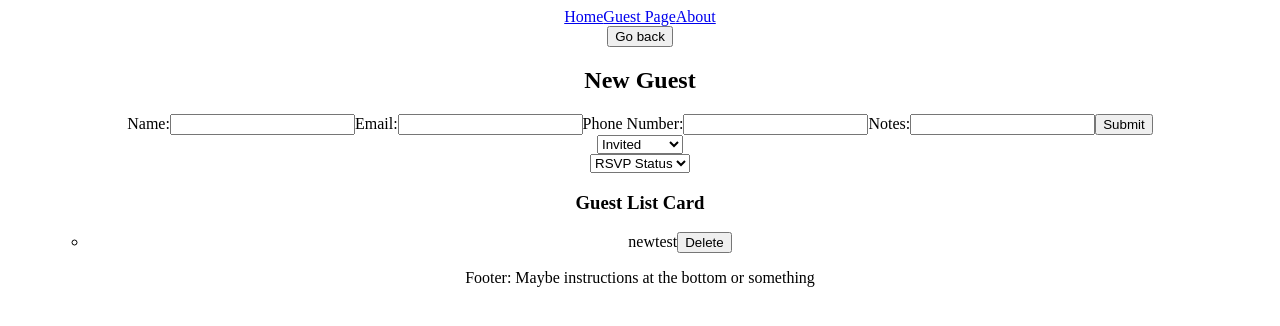
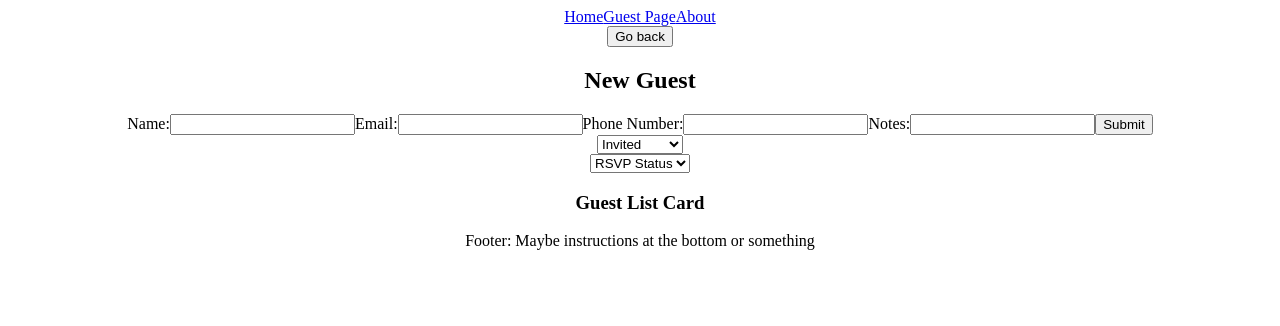
Before and after one commit to jsltran3/phase-2-project-wedding-seating, a React (Create React App) app in the folder my-app/: page /GuestPage in a window 1280 px wide. Shown: the top 326 px of the page. Built offline with nearby package versions, Linux system fonts and the light colour scheme; data requests are answered from the project's data file.

Commit message:
fix DELETE issue due to missing arguments

```diff
--- a/my-app/db.json
+++ b/my-app/db.json
@@ -1,12 +1,3 @@
 {
-  "weddingGuests": [
-    {
-      "name": "newtest",
-      "attendance": "Invited",
-      "email": "email@gmail.com",
-      "phone": "345245",
-      "notes": "blah",
-      "id": 1
-    }
-  ]
+  "weddingGuests": []
 }
--- a/my-app/src/JS/GuestPage.js
+++ b/my-app/src/JS/GuestPage.js
@@ -18,12 +18,9 @@ function GuestPage() {
 		setSelectAttendance(rsvpStatus)
 	}
 
-	function handleDeleteGuest(deletedGuest) {
-		// const updatedGuests = guestList.filter((guest) => guest.id !== deletedGuest.id);
-		const updatedGuests = guestList.filter((guest) => guest.name !== deletedGuest.name);
+	function handleDeleteGuest(id) {
+		const updatedGuests = guestList.filter((guest) => guest.id !== id);
 		setGuestList(updatedGuests)
-		// console.log(updatedGuests)
-
   }
 
 	function handleAddGuest(newguest) {
@@ -55,6 +52,7 @@ function GuestPage() {
 						guest={guestList}
 						name={guest.name}
 						key={guest.id}
+						id={guest.id}
 						onDeleteGuests={handleDeleteGuest}
 
 					/>
--- a/my-app/src/JS/Guests.js
+++ b/my-app/src/JS/Guests.js
@@ -1,20 +1,23 @@
 import React from "react";
 
-function Guests({ guest, name, onDeleteGuests }) {
+function Guests({ guest, name, id, onDeleteGuests }) {
 
   function handleDeleteClick() {
-    fetch(`http://localhost:4000/weddingGuests/${name}`, {
+    fetch(`http://localhost:4000/weddingGuests/${id}`, {
       method: "DELETE",
     })
     .then((resp) => resp.json())
-    .then(() => console.log(name));
-    // .then(() => onDeleteGuests(guest))
+    // .then(() => console.log(id));
+    .then(() => onDeleteGuests(id))
+
+
   }
 
   return (
       <ul>
         <li>
           <span>{name}</span>
+          {/* <button onClick={event => handleDeleteClick(event)}>Delete</button> */}
           <button onClick={handleDeleteClick}>Delete</button>
           {/* <span>{guests.attendance}</span>
           <button onClick={handleDeleteClick}>Delete</button> */}
```
